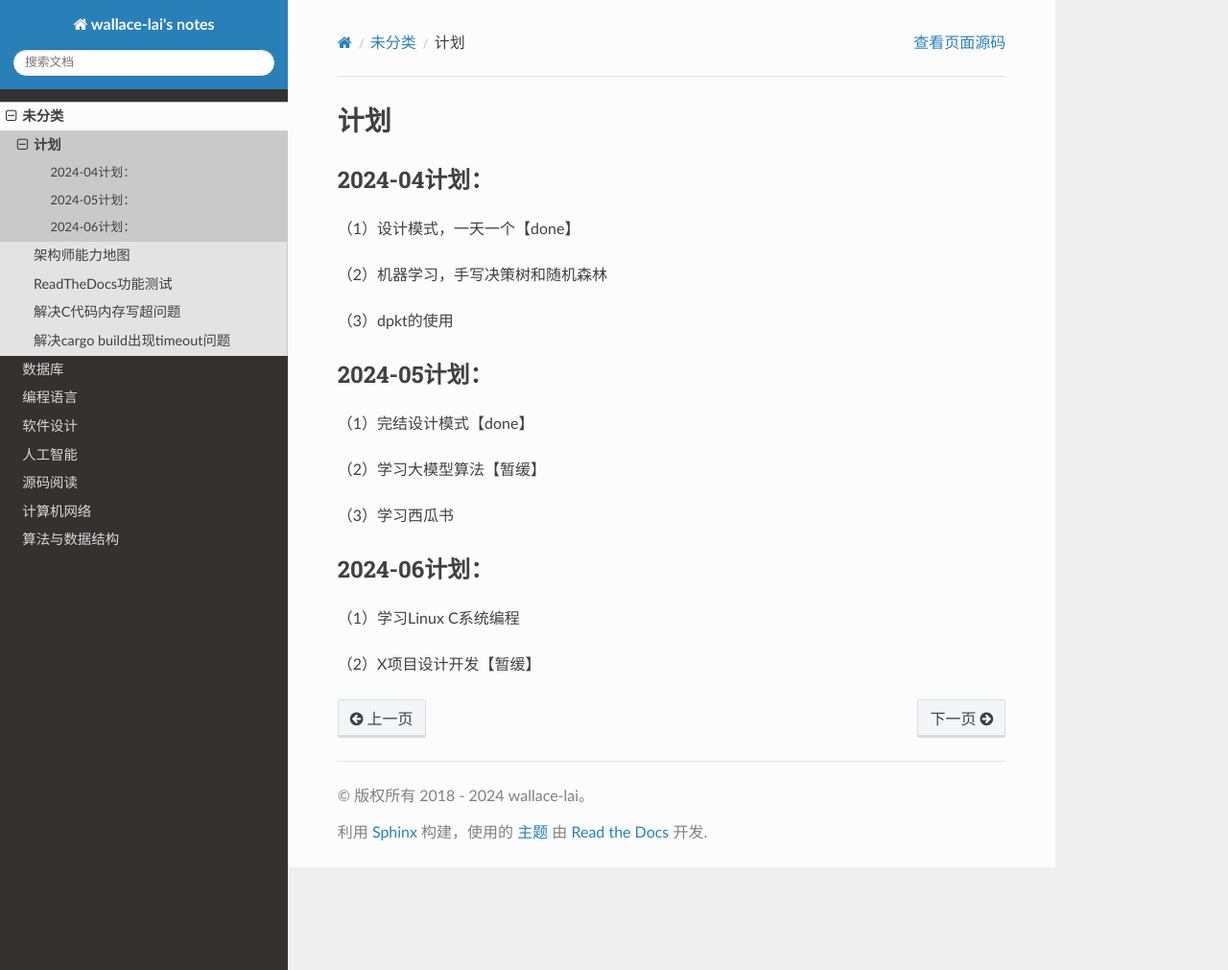
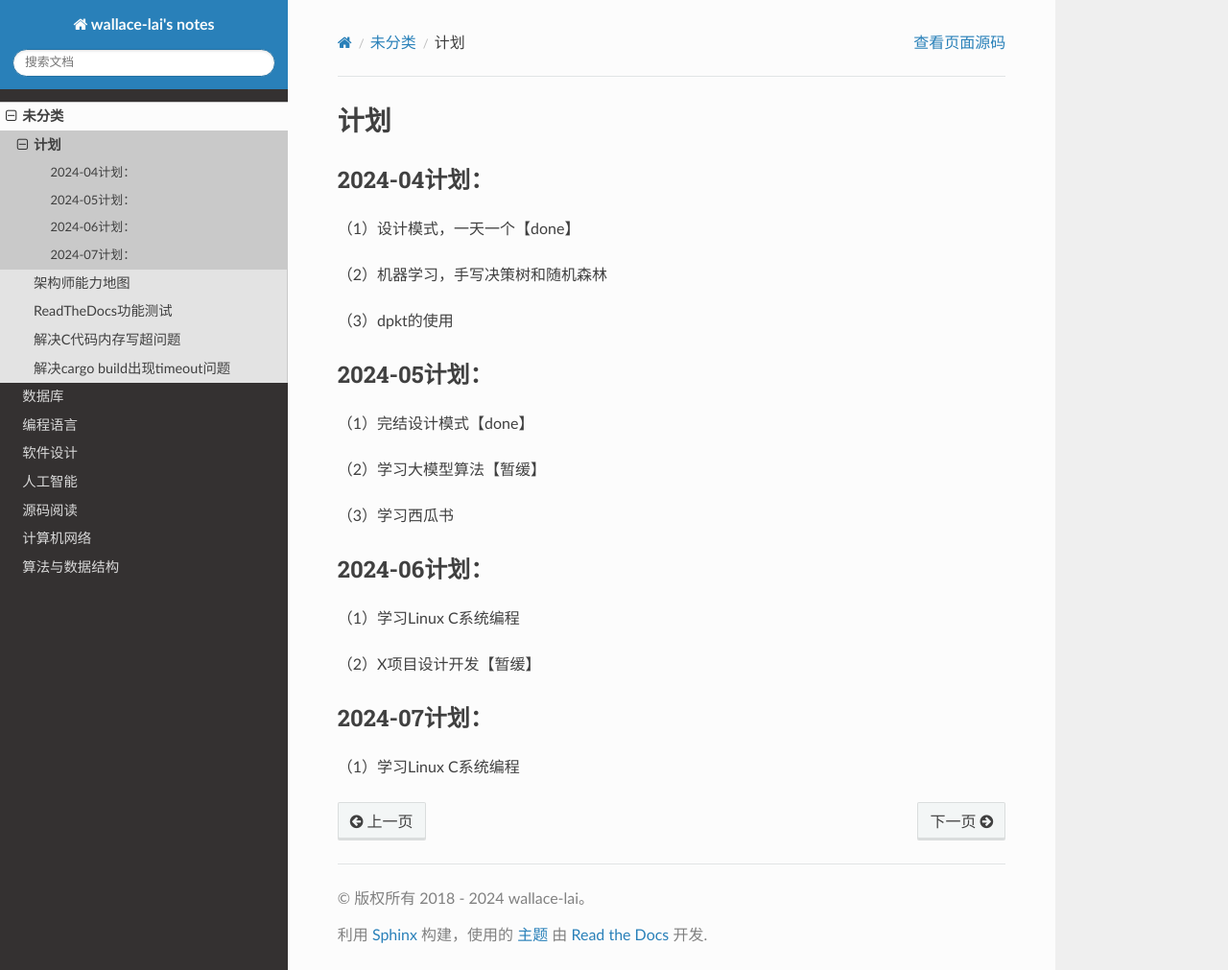
Before and after one commit to wallace-lai/learning-notes, a Sphinx documentation site: the page built from source/Unfiled/schedule.md, in a window 1280 px wide and 1011 px high. Shown: the whole window at 96% size. Built offline with Sphinx 7.4.7 and the Read the Docs theme 2.0.0, drawn with Linux system fonts in a browser that asks for light colours.

Commit message:
update schedule (#106)

```diff
--- a/source/Unfiled/schedule.md
+++ b/source/Unfiled/schedule.md
@@ -22,3 +22,7 @@
 （1）学习Linux C系统编程
 
 （2）X项目设计开发【暂缓】
+
+## 2024-07计划：
+
+（1）学习Linux C系统编程
```
